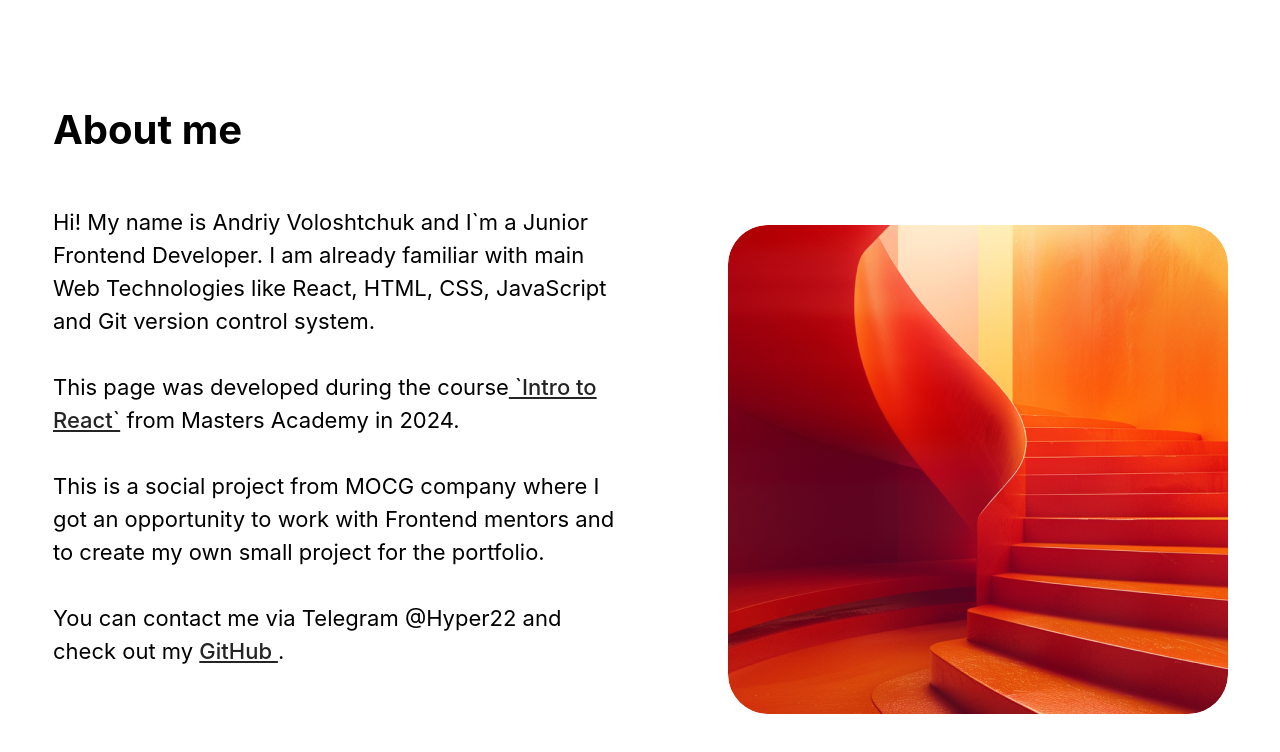
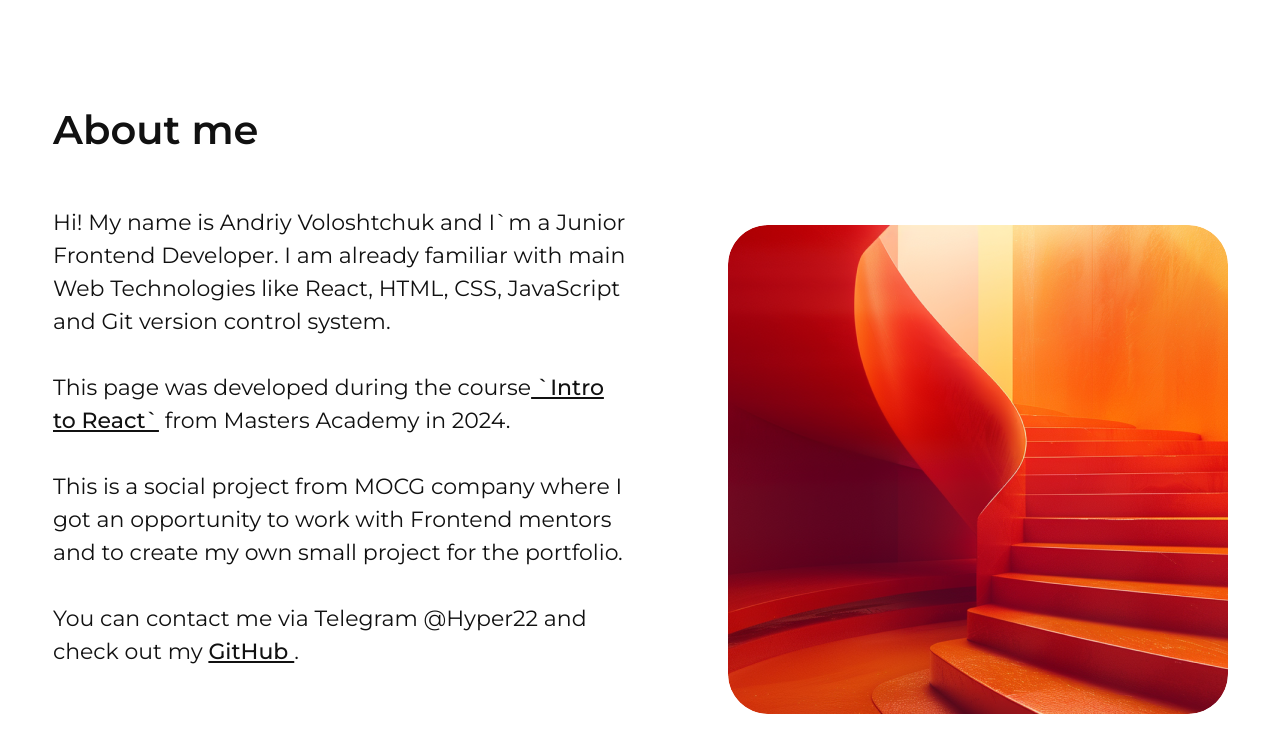
Before and after one commit to MastersAcademy/fe-react-2024, a React (Vite) app: page / in a window 1280 px wide. Shown: the top 752 px of the page. Built offline with nearby package versions, Linux system fonts and the light colour scheme.

Commit message:
fix: fixed min and max font-size for text in pages size 390-1249(px) and added font (Montserrat) for text and added better adaptive img for pages size 390-1249(px).

```diff
--- a/src/App.css
+++ b/src/App.css
@@ -1,5 +1,9 @@
+@import url("https://fonts.googleapis.com/css2?family=Montserrat:wght@400;500;600&display=swap");
+
 body {
   min-width: 390px;
+  justify-content: space-between;
+  font-family: "Montserrat", sans-serif;
 }
 
 .container {
@@ -13,35 +17,40 @@ body {
 }
 
 .img {
-  width: 330px;
-  height: 294px;
+  width: 84%;
+  max-width: 500px;
+  max-height: 489px;
+  height: auto;
   margin-top: 30px;
   margin-left: 30px;
   margin-right: 30px;
-  border-radius: 30px;
+  align-items: center;
 }
 
 .text {
-  width: 330px;
-  height: 400px;
+  min-width: 330px;
+  min-height: 400px;
   margin-top: 30px;
   text-align: left;
+  margin-left: 5%;
+  margin-right: 5%;
+  justify-content: space-between;
 }
 
 .home span {
   font-weight: 700;
   font-size: 30px;
-  color: rgb(0, 0, 0);
+  color: #111;
 }
 
 .home p {
   font-size: 18px;
-  color: rgb(0, 0, 0);
+  color: #111;
   justify-content: start;
 }
 
 .home a {
-  color: #242424;
+  color: #111;
   text-decoration: underline;
 }
 
```
